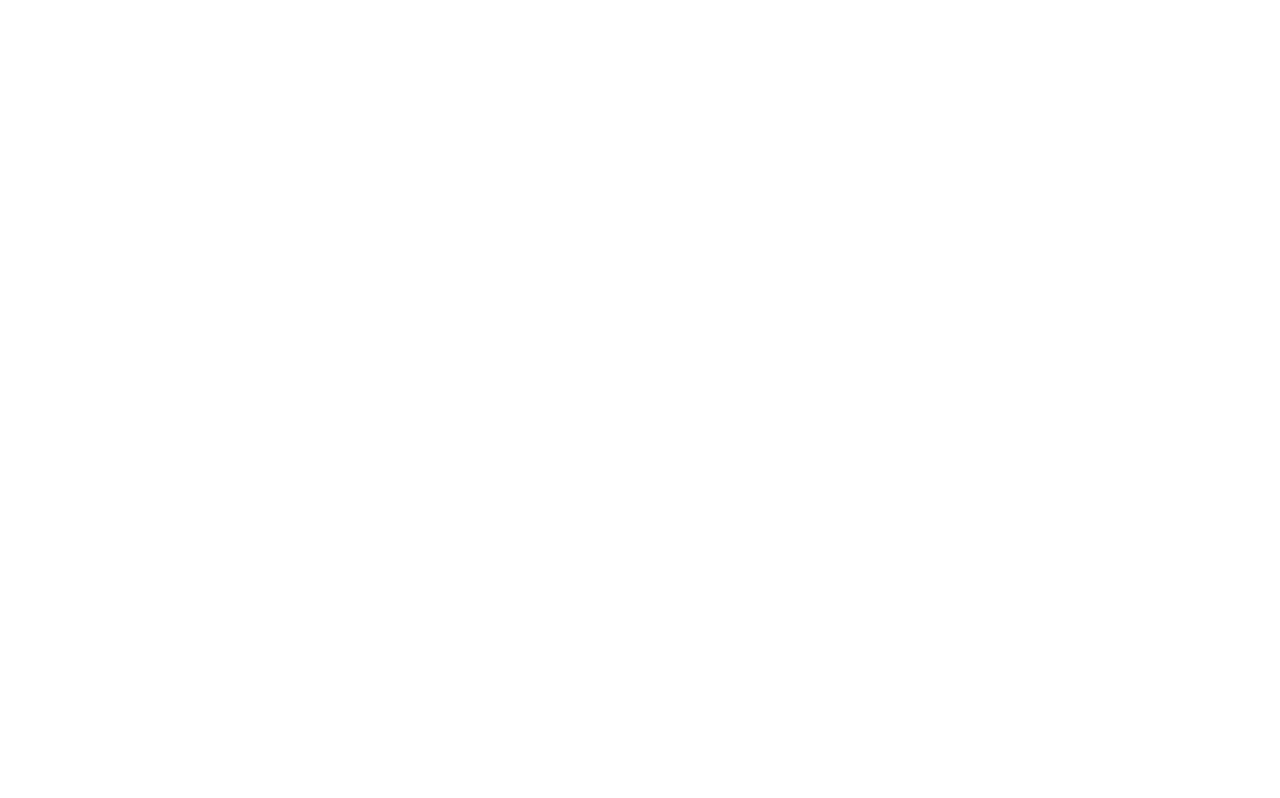
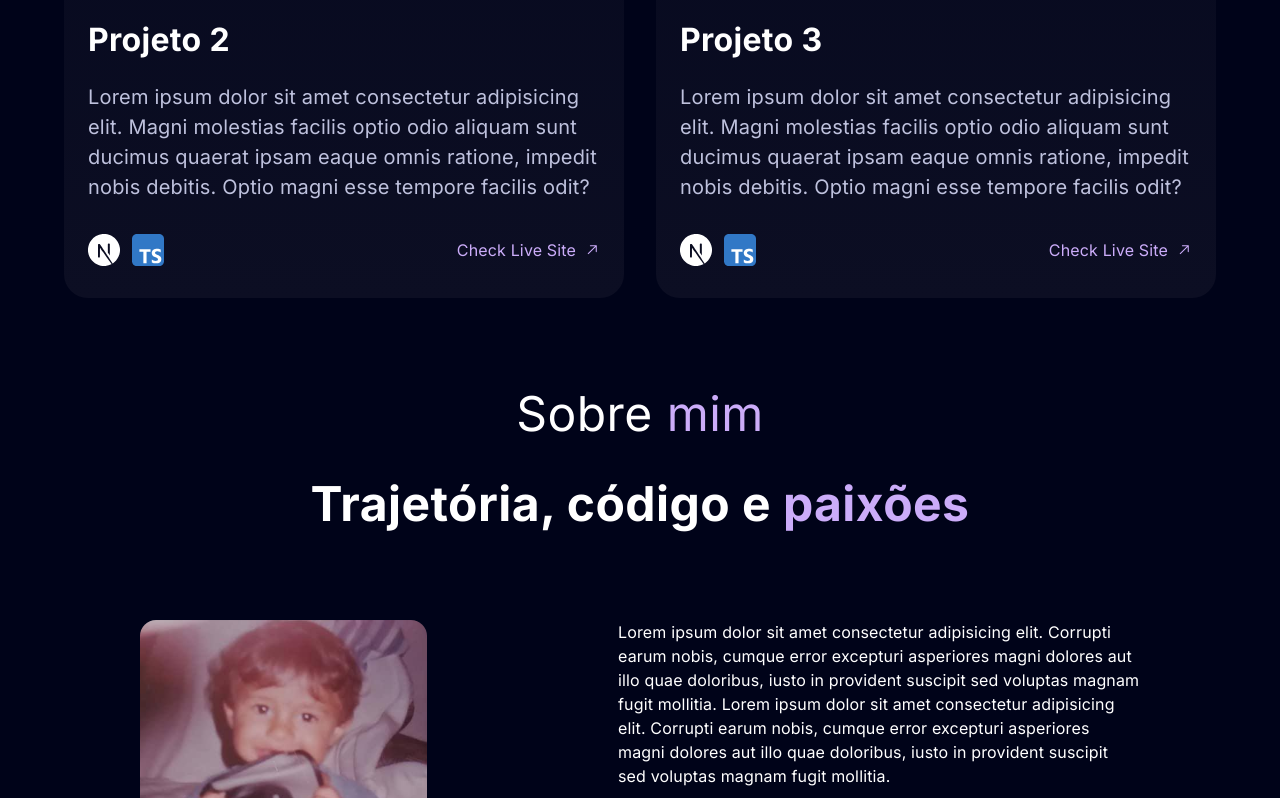
Before and after one commit to thomasdevsp/portfolio, a Next.js app: page / in a window 1280 px wide. Shown: the part 2106-2904 px from the top of the page. Before the commit the page ends 1331 px from the top, so only its background shows below. Built offline with nearby package versions, Linux system fonts and the light colour scheme.

Commit message:
fix: nav padding useless and removing margin

```diff
--- a/src/app/(site)/page.tsx
+++ b/src/app/(site)/page.tsx
@@ -1,6 +1,8 @@
 "use client";
 
+import AboutMe from "@/components/pages/home/about-me";
 import Hero from "@/components/pages/home/hero";
+import Projects from "@/components/pages/home/projects";
 import { useBreakpoint } from "@/hooks/useBreakpoints";
 import { Stack } from "@mui/material";
 import { sendGTMEvent } from "@next/third-parties/google";
@@ -21,6 +23,8 @@ export default function Home() {
   return (
     <Stack>
       <Hero />
+      <Projects />
+      <AboutMe />
     </Stack>
   );
 }
--- a/src/app/(site)/template.tsx
+++ b/src/app/(site)/template.tsx
@@ -15,11 +15,6 @@ export default function Template({ children }: TemplateProps) {
       <Navigation />
       <Box
         sx={{
-          // marginTop: {
-          //   xs: "130px",
-          //   sm: "86px",
-          // },
-
           background: "#000319",
         }}
       >
--- a/src/components/@layout/navigation/styles.ts
+++ b/src/components/@layout/navigation/styles.ts
@@ -15,7 +15,6 @@ export const ContainerHeader = styled("header")(({ theme }) => ({
 }));
 
 export const ContainerNavigation = styled(Container)(({ theme }) => ({
-  padding: theme.spacing(1.5, 3),
   display: "flex",
   justifyContent: "space-between",
   alignItems: "center",
```
